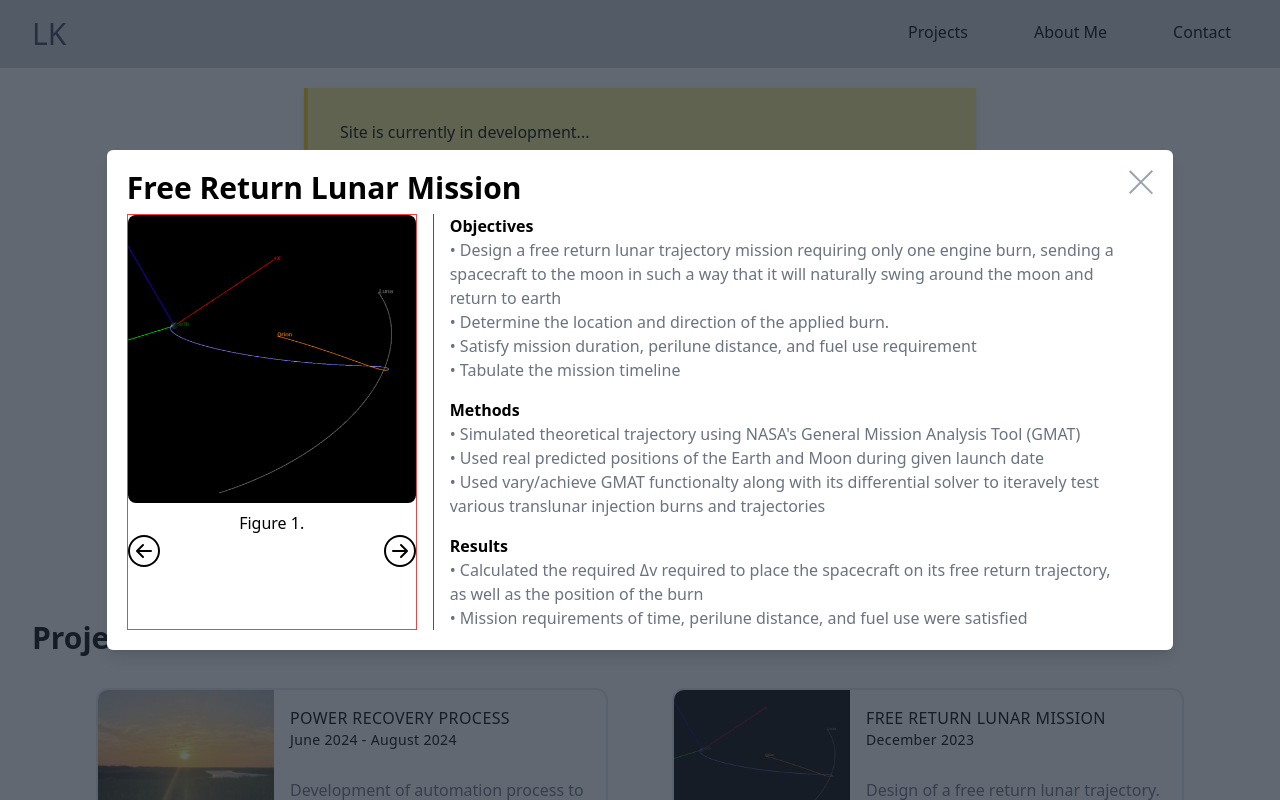
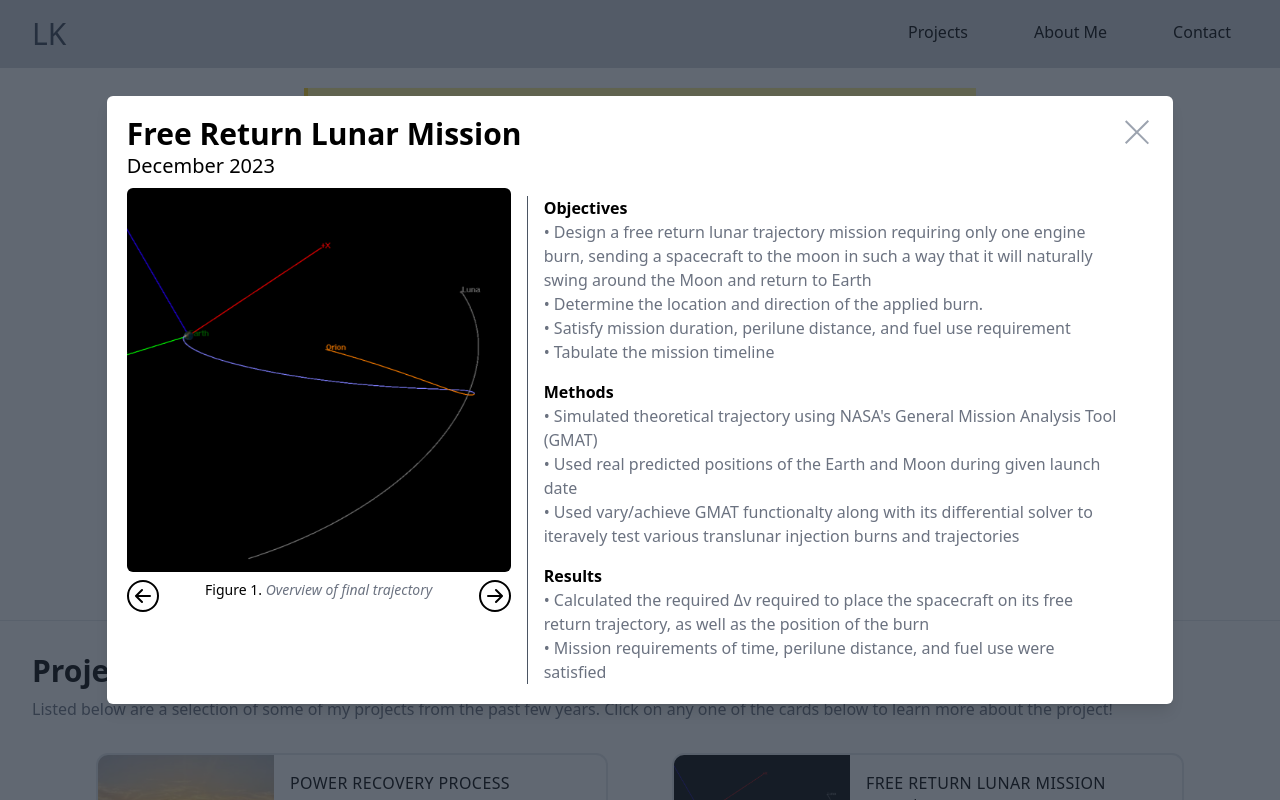
Before and after one commit to leondaki/leondaki.github.io, a Vue app: page / in a window 1280 px wide. Shown: the top 800 px of the page. Built offline with nearby package versions, Linux system fonts and the light colour scheme.

Commit message:
Update Image Carousel
Added sliding images and caption transitions

```diff
--- /dev/null
+++ b/src/components/CarouselItem.vue
@@ -0,0 +1,18 @@
+<template>
+  <div class="h-64 w-64 md:h-96 md:w-96 flex items-center">
+      <img class="object-contain rounded-md" :src="picture">
+  </div>
+</template>
+
+<script>
+
+export default {
+    props: {
+        picture: {
+            type: Object,
+            required: true
+        },
+
+    }
+};
+</script>
--- a/src/components/ImageCarousel.vue
+++ b/src/components/ImageCarousel.vue
@@ -1,70 +1,167 @@
 <template>
-  <div class="block border border-red-500">
-    <div class="relative">
-        <div class="h-72 sm:w-72 w-full flex items-center">
-            <div class="border-200">
-                <img
-                class="rounded-lg object-contain"
-                :src="projectImages[picNum]">
+<div class="mt-4 md:mt-0">
+    <!-- Carousel -->
+    <div class="carousel
+    flex items-center justify-around">
+        <!-- Viewing Window-->
+        <div class="whitespace-nowrap inline-flex items-center
+        h-64 w-64 md:h-96 md:w-96 overflow-hidden">
+            <!-- Track -->
+            <div class="flex"
+            :style="trackStyle"
+            @transitionend="handleTransitionEnd">
+                <!--Wraparound Last Image -->
+                <div class="h-64 w-64 md:h-96 md:w-96 flex items-center">
+                    <img :src="projectImages[projectImages.length - 1]" class="object-contain" />
+                </div>
+
+                <!--Images-->
+                <CarouselItem
+                v-for="(image,index) in projectImages"
+                :key="index"
+                :picture="image" class="" />
+
+                <!--Wraparound Last Image -->
+                <div class="h-64 w-64 md:h-96 md:w-96 flex items-center">
+                    <img :src="projectImages[0]" class="object-contain" />
+                </div>
+
             </div>
         </div>
-        <p class="text-center mt-2">
-            Figure {{ picNum+1 }}.
-        </p>
+    </div>
 
-        <div class= "w-72 flex items-center justify-between">
+    <div class= "w-64 md:w-96 h-24 md:h-30 flex items-start
+    justify-around mt-2 mx-auto">
         <button
         @click='prevPic'
-            class="h-8 block w-8 hover:text-blue-500 transition duration-200 ease-in-out">
+        class="h-8 block w-8 hover:text-blue-500
+        rounded-full bg-white transition duration-200 ease-in-out">
         <svg xmlns="http://www.w3.org/2000/svg" fill="currentColor" class="bi bi-arrow-left-circle" viewBox="0 0 16 16">
             <path fill-rule="evenodd" d="M1 8a7 7 0 1 0 14 0A7 7 0 0 0 1 8m15 0A8 8 0 1 1 0 8a8 8 0 0 1 16 0m-4.5-.5a.5.5 0 0 1 0 1H5.707l2.147 2.146a.5.5 0 0 1-.708.708l-3-3a.5.5 0 0 1 0-.708l3-3a.5.5 0 1 1 .708.708L5.707 7.5z"/>
         </svg>
         </button>
 
-            <button
-            @click='nextPic'
-            class="h-8 block w-8 hover:text-blue-500 transition duration-200 ease-in-out">
+        <div class="w-5/6 h-full flex items-start">
+            <Transition name="captionFade" mode="out-in">
+                <div
+                v-if="!isTransitioning"
+                class="w-5/6 mx-auto text-pretty
+                text-center text-sm overflow-hidden">
+                    Figure {{ capNum+1 }}.
+                    <span class="font-light italic text-gray-500">
+                        {{ projectCaptions[capNum] }}
+                    </span>
+                </div>
+            </Transition>
+        </div>
+
+
+        <button @click='nextPic'
+        class="h-8 block w-8 hover:text-blue-500
+        rounded-full bg-white transition duration-200 ease-in-out">
         <svg xmlns="http://www.w3.org/2000/svg" fill="currentColor" class="bi bi-arrow-right-circle" viewBox="0 0 16 16">
             <path fill-rule="evenodd" d="M1 8a7 7 0 1 0 14 0A7 7 0 0 0 1 8m15 0A8 8 0 1 1 0 8a8 8 0 0 1 16 0M4.5 7.5a.5.5 0 0 0 0 1h5.793l-2.147 2.146a.5.5 0 0 0 .708.708l3-3a.5.5 0 0 0 0-.708l-3-3a.5.5 0 1 0-.708.708L10.293 7.5z"/>
         </svg>
         </button>
     </div>
 </div>
-
-
-    </div>
-
 </template>
 
 <script>
-import { ref, computed } from 'vue'
+import { ref, computed} from 'vue'
+import CarouselItem from './CarouselItem.vue';
 
 export default {
     setup(props) {
         const picNum = ref(0);
-        const imageNum = computed(() => { return props.projectImages.length })
+        const capNum = ref(0);
+
+        const isTransitioning = ref(false);
+
+        const imageCount = computed(() => { return props.projectImages.length })
+
+        const trackStyle = computed(() => ({
+            transform: `translateX(-${(picNum.value+1) * 100/(props.projectImages.length+2)}%)`,
+            transition: isTransitioning.value ? 'transform 0.5s ease-in-out' : 'none',
+        }));
 
         const nextPic = () => {
+            if (isTransitioning.value) return;
+            if (picNum.value+1 > imageCount.value) {
+                picNum.value = 0;
+                return;
+            }
             picNum.value += 1;
-            if (picNum.value > imageNum.value-1) {
-                picNum.value = 0;
+            if (capNum.value > imageCount.value-2) {
+                capNum.value = 0;
             }
+            else {
+                capNum.value = picNum.value;
+            }
+            isTransitioning.value = true;
         }
 
         const prevPic = () => {
+            if (isTransitioning.value) return;
+
+            if (picNum.value < 0) {
+                picNum.value = imageCount.value-1;
+                return;
+            }
             picNum.value -= 1;
-            if (picNum.value < 0) {
+            if (capNum.value < 1) {
+                capNum.value = imageCount.value-1;
+            }
+            else {
+                capNum.value = picNum.value;
+            }
+
+            isTransitioning.value = true;
+        }
+
+        const handleTransitionEnd = () =>{
+            isTransitioning.value = false;
+
+            if (picNum.value === props.projectImages.length) {
                 picNum.value = 0;
+            } else if (picNum.value === -1) {
+                picNum.value = props.projectImages.length-1;
             }
         }
-
-        return { nextPic, prevPic, picNum };
+        return { nextPic, prevPic, picNum, trackStyle,
+            handleTransitionEnd, isTransitioning, capNum};
     },
     props: {
         projectImages: {
             type: Object,
             required: true
+        },
+        projectCaptions: {
+            type: Object,
+            required: true
         }
+    },
+    components: {
+        CarouselItem
     }
 };
 </script>
+
+<style>
+.captionFade-enter-active ,
+.captionFade-leave-active {
+  transition-property: opacity;
+  transition-duration: 0.4s;
+  transition-timing-function: ease-in-out;
+}
+
+.captionFade-enter-from ,
+.captionFade-leave-to {
+  opacity: 0;
+}
+
+.captionFade-enter-to,
+.captionFade-leave-from {
+  opacity: 100%;
+}
+</style>
--- a/src/components/ProjectList.vue
+++ b/src/components/ProjectList.vue
@@ -1,6 +1,11 @@
 <template>
-  <h2 class="px-8 text-3xl font-bold" id="projects">Projects</h2>
+  <h2 class="px-8 pt-8 text-3xl font-bold" id="projects">Projects</h2>
+  <p class="mt-2 px-8 text-gray-500 dark:text-gray-400 text-pretty">
+      Listed below are a selection of some of my projects from the past few years.
+      Click on any one of the cards below to learn more about the project!
+    </p>
   <div class="flex flex-wrap justify-center">
+
     <ProjectCard
       v-for="project in projects"
       :key="project.id"
@@ -43,6 +48,7 @@ export default {
           date: 'June 2024 - August 2024',
           description: 'Development of automation process to recover power in Bloom Energy modules',
           imageUrls: [sunset1],
+          imageCaptions: [''],
           objectives: '\
           • Goal was to more efficiently recover power remotely in Bloom \
           Energy\'s power modules upon a drop in power levels \n \
@@ -61,9 +67,15 @@ export default {
           date: 'December 2023',
           description: 'Design of a free return lunar trajectory.',
           imageUrls: [lunar1, lunar2, lunar3, lunar4, lunar5],
+          imageCaptions: [
+            'Overview of final trajectory',
+            'Burn location and departure path of spacecraft',
+            'Table of GMAT differential solver results showing the calculated Δv value',
+            'Top view of entire spacecraft path along with orbital path of Moon',
+            'Mission timetable highlighting key events'],
           objectives: '\
           • Design a free return lunar trajectory mission requiring only one engine burn, \
-          sending a spacecraft to the moon in such a way that it will naturally swing around the moon and return to earth \n \
+          sending a spacecraft to the moon in such a way that it will naturally swing around the Moon and return to Earth \n \
           • Determine the location and direction of the applied burn. \n \
           • Satisfy mission duration, perilune distance, and fuel use requirement \n \
           • Tabulate the mission timeline',
@@ -83,6 +95,7 @@ export default {
           date: 'March 2023 - April 2023',
           description: 'Design of an original kick scooter with front wheel suspension.',
           imageUrls: [scooter1],
+          imageCaptions: ['', '', '', '', ''],
           objectives: '\
           • Design an original kick scooter with front wheel suspension\n \
           • Satisfy strength requirements, given deflection limits \n \
@@ -101,6 +114,7 @@ export default {
           date: 'January 2023 - April 2023',
           description: 'Design of an original origami chess set.',
           imageUrls: [chess1],
+          imageCaptions: ['', '', '', '', ''],
           objectives: '\
           • Design the complete standard 32 piece chess set to be folded out of paper \n \
           • Maintain distinct profiles for each of the six piece types to ensure recognizibility,\
--- a/src/components/ProjectModal.vue
+++ b/src/components/ProjectModal.vue
@@ -9,19 +9,23 @@
      <!-- Modal Content -->
     <div v-if="modalActive"
       class="inner p-4 sm:p-5 bg-white rounded-md
-      w-5/6 h-fit max-h-80v mx-auto my-auto overflow-scroll
+      w-5/6 h-fit max-h-85v mx-auto my-auto overflow-scroll
       inset-x-0 inset-y-0 fixed shadow-lg">
 
       <!-- Project Title and Close Button -->
-      <div class="flex justify-between items-center mb-2">
+      <div class="flex justify-between items-start mb-2">
+        <div class="block">
           <h3 class="text-xl sm:text-3xl font-bold">
             {{ project.title }}
           </h3>
-
+          <h4 class="text-xl font-extralight">
+            {{ project.date }}
+          </h4>
+        </div>
 
         <button
           @click="$emit('closeModal')"
-            class="pb-2 absolute top-4 right-4 group h-8 w-8">
+          class="pb-2 group h-8 w-8">
             <span class="rotate-45 translate-y-2.25 bg-gray-400
             transition-all duration-200 ease-in-out
             group-hover:bg-gray-700 block w-8 h-0.5 my-1.5"></span>
@@ -32,25 +36,28 @@
 
       </div>
 
-      <div class="sm:flex">
+      <div class="md:flex">
         <!-- Project Pictures -->
         <ImageCarousel
         :projectImages="project.imageUrls"
+        :projectCaptions="project.imageCaptions"
         />
-<hr>
+
         <!-- Project Details -->
-        <div class="mx-4 sm:border-l sm:border-gray-600">
-          <div class="sm:mt-0 mt-4">
+        <div class="mx-4 md:border-l sm:border-gray-600 mt-2">
+          <div class="">
             <div class="sm:w-full sm:px-4">
               <h3 class="font-semibold">Objectives</h3>
-              <p class="whitespace-pre-line text-gray-500 text-md">
+              <p class="whitespace-pre-line text-gray-500 text-md text-justify
+              sm:text-left">
                 {{ project.objectives }}
               </p>
             </div>
 
             <div class=" sm:w-full mt-4 sm:px-4">
               <h3 class="font-semibold">Methods</h3>
-              <p class="whitespace-pre-line text-gray-500 text-md">
+              <p class="whitespace-pre-line text-gray-500 text-md text-justify
+              sm:text-left">
                 {{ project.methods }}
               </p>
             </div>
@@ -58,7 +65,8 @@
             <div class=" sm:w-full mt-4 sm:px-4">
               <h3 class="font-semibold">Results</h3>
               <p v-html="project.results"
-              class="whitespace-pre-line text-gray-500 text-md"></p>
+              class="whitespace-pre-line text-gray-500 text-md text-justify
+              sm:text-left"></p>
             </div>
           </div>
         </div>
--- a/src/components/TitleBlock.vue
+++ b/src/components/TitleBlock.vue
@@ -33,4 +33,6 @@
 			Welcome to my portfolio site, where you can find some of my recent projects as well as information about me!
 		</p>
 	</div>
+
+	<hr>
 </template>
--- a/tailwind.config.js
+++ b/tailwind.config.js
@@ -9,6 +9,7 @@ module.exports = {
       maxHeight: {
         "70v": "70vh",
         "80v": "80vh",
+        "85v": "85vh",
       },
       colors: {
         gradblue: '#2577fa',
```
Also changed, not shown: 1 other file (tests, documents, lock files or other folders). Lines whose indentation alone changed are shown as unchanged.
